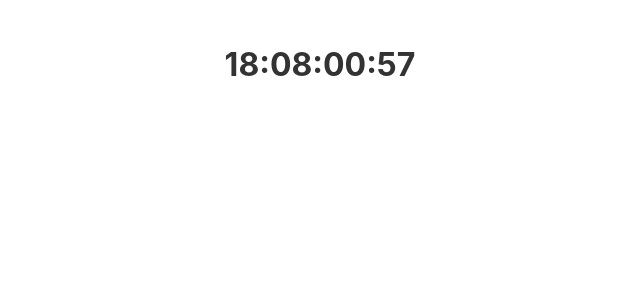
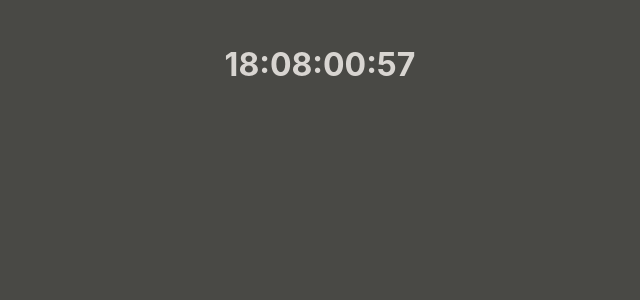
Before and after one commit to raphaelhanneken/countdown, a Svelte app: page / in a window 1280 px wide. Shown: the top 300 px of the page, without its empty margins (320-960 px from the left). Built offline with nearby package versions, Linux system fonts and the light colour scheme.

Commit message:
change global.css from tabs to spaces

```diff
--- a/public/global.css
+++ b/public/global.css
@@ -1,11 +1,13 @@
-html, body {
+html,
+body {
     position: relative;
     width: 100%;
     height: 100%;
 }
 
 body {
-	color: #333;
+    color: rgb(216, 213, 209);
+    background-color: #494945;
     margin: 0;
     padding: 8px;
     box-sizing: border-box;
@@ -13,7 +15,7 @@ body {
 }
 
 a {
-	color: rgb(0,100,200);
+    color: rgb(0, 100, 200);
     text-decoration: none;
 }
 
@@ -22,14 +24,17 @@ a:hover {
 }
 
 a:visited {
-	color: rgb(0,80,160);
+    color: rgb(0, 80, 160);
 }
 
 label {
     display: block;
 }
 
-input, button, select, textarea {
+input,
+button,
+select,
+textarea {
     font-family: inherit;
     font-size: inherit;
     -webkit-padding: 0.4em 0;
```
Lines whose indentation alone changed are shown as unchanged.
